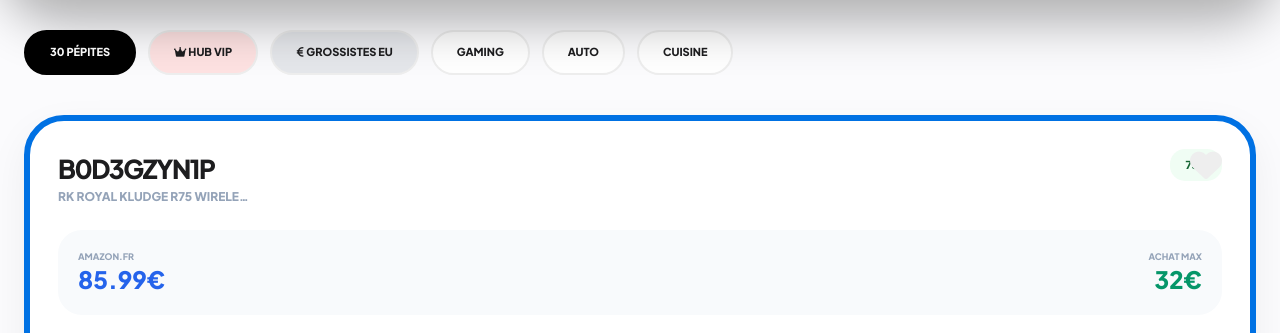
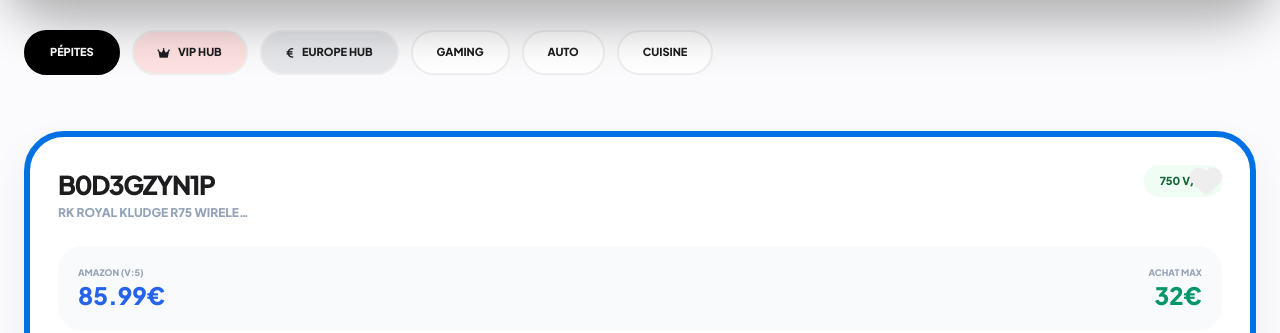
Before and after one commit to rhworldexport-dotcom/asin-oem-sourcing-hub, a plain HTML site: page index.html in a window 1280 px wide. Shown: the part 322-655 px from the top of the page. Drawn offline with nearby package versions, Linux system fonts and the light colour scheme.

Commit message:
Update index.html

```diff
--- a/index.html
+++ b/index.html
@@ -3,29 +3,43 @@
 <head>
     <meta charset="UTF-8">
     <meta name="viewport" content="width=device-width, initial-scale=1.0, maximum-scale=1.0, user-scalable=no, viewport-fit=cover">
-    <title>Worldshop Pro 7.0 - Diamond Edition</title>
+    <title>Worldshop Pro - Diamond Master 8.0</title>
     <script src="https://cdn.tailwindcss.com"></script>
     <link href="https://cdnjs.cloudflare.com/ajax/libs/font-awesome/6.0.0/css/all.min.css" rel="stylesheet">
     <style>
         @import url('https://fonts.googleapis.com/css2?family=Plus+Jakarta+Sans:wght@300;400;500;600;700;800&display=swap');
         :root { --apple-blue: #0071e3; --vip-red: #ff3b30; }
         body { background-color: #fbfbfd; color: #1d1d1f; font-family: 'Plus Jakarta Sans', sans-serif; margin: 0; padding: 0; -webkit-font-smoothing: antialiased; }
+
+        /* Banner Shenzhen Skyline Master HD */
         .hero-banner { height: 320px; background: #000; position: relative; border-radius: 0 0 60px 60px; display: flex; align-items: flex-end; padding: 40px 30px; overflow: hidden; box-shadow: 0 25px 50px rgba(0,0,0,0.3); }
         .hero-img { position: absolute; inset: 0; width: 100%; height: 100%; object-fit: cover; opacity: 0.85; filter: brightness(0.7) contrast(1.2); }
         .hero-title { font-size: 40px; font-weight: 900; color: #fff; line-height: 0.9; letter-spacing: -2px; position: relative; z-index: 10; font-style: italic; text-transform: uppercase; }
-        .data-card { background: #fff; border-radius: 40px; padding: 28px; border: 6px solid #f2f2f2; position: relative; box-shadow: 0 15px 40px rgba(0,0,0,0.06); transition: 0.4s cubic-bezier(0.16, 1, 0.3, 1); margin-bottom: 25px; }
+
+        /* Cartes Data 8.0 avec Contours 6px 3D */
+        .data-card { background: #ffffff; border-radius: 40px; padding: 28px; border: 6px solid #f2f2f2; position: relative; box-shadow: 0 20px 45px rgba(0,0,0,0.06); transition: 0.4s cubic-bezier(0.16, 1, 0.3, 1); margin-bottom: 30px; }
         .data-card:active { transform: scale(0.96); }
-        .card-gaming { border-color: #0071e3; } .card-auto { border-color: #ff9f0a; } .card-cuisine { border-color: #34c759; } .card-vip { border-color: #ff3b30; } .card-euro { border-color: #5856d6; }
+
+        .card-gaming { border-color: #0071e3; }
+        .card-auto { border-color: #ff9f0a; }
+        .card-cuisine { border-color: #34c759; }
+        .card-vip { border-color: #ff3b30; }
+        .card-euro { border-color: #5856d6; }
+
         .asin-badge { font-size: 26px; font-weight: 900; color: #1d1d1f; letter-spacing: -1.5px; }
         .sales-badge { background: #f0fdf4; color: #166534; padding: 8px 16px; border-radius: 15px; font-size: 11px; font-weight: 900; }
+
         .fav-btn { position: absolute; top: 28px; right: 28px; font-size: 32px; color: #eee; transition: 0.3s; cursor: pointer; z-index: 50; }
         .fav-active { color: var(--vip-red) !important; }
+
         .action-btn { height: 60px; border-radius: 22px; display: flex; align-items: center; justify-content: center; gap: 10px; font-size: 11px; font-weight: 900; text-transform: uppercase; transition: 0.2s; }
-        .btn-amz { background: #000; color: #fff; flex: 1; } .btn-oem { background: #f5f5f7; color: #000; border: 2px solid #eee; flex: 1.5; }
+        .btn-amz { background: #000; color: #fff; flex: 1; }
+        .btn-oem { background: #f5f5f7; color: #000; border: 2px solid #eee; flex: 1.5; }
         .btn-mail { background: #0071e3; color: #fff; width: 100%; margin-top: 18px; box-shadow: 0 12px 24px rgba(0, 113, 227, 0.3); }
+
         .nav-bar { position: fixed; bottom: 25px; left: 20px; right: 20px; height: 85px; background: rgba(0,0,0,0.96); backdrop-filter: blur(30px); border-radius: 45px; display: flex; justify-content: space-around; align-items: center; z-index: 4000; box-shadow: 0 25px 50px rgba(0,0,0,0.5); }
         .nav-item { color: #555; font-size: 26px; cursor: pointer; } .nav-item.active { color: #fff; }
-        .cat-pill { flex: 0 0 auto; padding: 12px 24px; background: #fff; border-radius: 25px; font-size: 11px; font-weight: 800; text-transform: uppercase; cursor: pointer; border: 2px solid #eee; transition: 0.3s; }
+        .cat-pill { flex: 0 0 auto; padding: 12px 24px; background: #fff; border-radius: 25px; font-size: 11px; font-weight: 800; text-transform: uppercase; cursor: pointer; border: 2px solid #eee; transition: 0.3s; display: flex; align-items: center; gap: 8px; }
         .cat-pill.active { background: #000; color: #fff; border-color: #000; }
         ::-webkit-scrollbar { display: none; }
     </style>
@@ -34,23 +48,23 @@
     <div class="hero-banner">
         <img src="https://upload.wikimedia.org/wikipedia/commons/5/55/Night_View_of_Office_Buildings_in_Shenzhen_Bay.jpg" class="hero-img">
         <div class="relative z-10">
-            <p class="text-blue-400 text-[9px] font-black uppercase tracking-[0.5em] mb-3 italic">Shenzhen Master 7.0</p>
-            <h1 class="hero-title">Worldshop<br>Sourcing Hub.</h1>
+            <p class="text-blue-400 text-[9px] font-black uppercase tracking-[0.5em] mb-3 italic">Worldshop Master 8.0</p>
+            <h1 class="hero-title">Sourcing<br>Intelligence.</h1>
         </div>
     </div>
 
     <div class="mt-8 px-6">
         <div class="flex gap-3 overflow-x-auto pb-6 no-scrollbar" id="catBar">
-            <div class="cat-pill active" onclick="filterCat('all', this)">30 Pépites</div>
-            <div class="cat-pill" style="background:#fee2e2" onclick="filterCat('VIP', this)"><i class="fas fa-crown"></i> Hub VIP</div>
-            <div class="cat-pill" style="background:#e5e7eb" onclick="filterCat('EURO', this)"><i class="fas fa-euro-sign"></i> Grossistes EU</div>
+            <div class="cat-pill active" onclick="filterCat('all', this)">Pépites</div>
+            <div class="cat-pill" style="background:#fee2e2" onclick="filterCat('VIP', this)"><i class="fas fa-crown"></i> VIP Hub</div>
+            <div class="cat-pill" style="background:#e5e7eb" onclick="filterCat('EURO', this)"><i class="fas fa-euro-sign"></i> Europe Hub</div>
             <div class="cat-pill" onclick="filterCat('Gaming', this)">Gaming</div>
             <div class="cat-pill" onclick="filterCat('Auto', this)">Auto</div>
             <div class="cat-pill" onclick="filterCat('Cuisine', this)">Cuisine</div>
         </div>
     </div>
 
-    <div class="px-6 space-y-10 mt-4" id="gemGrid"></div>
+    <div class="px-6 space-y-10 mt-8" id="gemGrid"></div>
 
     <nav class="nav-bar">
         <div onclick="switchView('home')" id="navHome" class="nav-item active"><i class="fas fa-layer-group"></i></div>
@@ -61,35 +75,33 @@
 
     <script>
         const allGems = [
-            // DESTOCKEURS EUROPE
+            // EURO HUB
             {"asin":"ASBIS","cat":"EURO","name":"ASBIS EU - Eastern Europe Distributor","vendor":"asbis.com"},
             {"asin":"AB S.A.","cat":"EURO","name":"AB S.A. Poland - IT Specialist","vendor":"ab.pl"},
             {"asin":"ACTION","cat":"EURO","name":"Action S.A. Poland Wholesale","vendor":"action.pl"},
-            {"asin":"LDLC PRO","cat":"EURO","name":"LDLC Pro France - High-Tech","vendor":"ldlc-pro.com"},
-            {"asin":"IT-SCOPE","cat":"EURO","name":"IT-Scope EU Platform","vendor":"itscope.com"},
-            {"asin":"MERKANDI","cat":"EURO","name":"Merkandi - Liquidations Portal","vendor":"merkandi.fr"},
             {"asin":"NOD","cat":"EURO","name":"NOD - Network One Romania","vendor":"nod.ro"},
-            // HUB VIP
-            {"asin":"B0B7CKVCCV","cat":"VIP","name":"Samsung 990 PRO 1TB SSD","price":115.00,"sales":3500,"buy":55.00,"vendor":"samsung-oem"},
-            {"asin":"B0B7NTY2S6","cat":"VIP","name":"SanDisk Ultra 128GB SD","price":24.99,"sales":2500,"buy":8.20,"vendor":"kissin"},
-            {"asin":"B01BGOI9Z8","cat":"VIP","name":"Braun Series 9 Pro Shaver","price":179.00,"sales":1200,"buy":92.00,"vendor":"braun-distrib"},
-            {"asin":"B0C8HHFX3C","cat":"VIP","name":"Kingston NV2 1TB SSD","price":75.00,"sales":1800,"buy":32.00,"vendor":"szjtcc"},
+            // VIP HUB (10)
+            {"asin":"B0B9C3ZVHR","cat":"VIP","name":"Samsung 990 PRO 1TB SSD","price":115.00,"sales":3500,"sellers":12,"buy":55.00,"vendor":"kissin"},
+            {"asin":"B0B9C4DKKG","cat":"VIP","name":"Samsung 990 PRO 2TB SSD","price":195.00,"sales":1200,"sellers":8,"buy":98.00,"vendor":"kissin"},
+            {"asin":"B0B7NTY2S6","cat":"VIP","name":"SanDisk Ultra 128GB SD","price":24.99,"sales":2500,"sellers":25,"buy":8.20,"vendor":"kissin"},
+            {"asin":"B01BGOI9Z8","cat":"VIP","name":"Braun Series 9 Pro Shaver","price":179.00,"sales":1200,"sellers":6,"buy":92.00,"vendor":"braun-distrib"},
+            {"asin":"B0C8HHFX3C","cat":"VIP","name":"Kingston NV2 1TB SSD","price":75.00,"sales":1800,"sellers":15,"buy":32.00,"vendor":"szjtcc"},
             // GAMING (>35€ UNIQUE)
-            {"asin":"B0D3GZYN1P","cat":"Gaming","name":"RK Royal Kludge R75 Wireless","price":85.99,"sales":750,"buy":32.00,"vendor":"rkgaming"},
-            {"asin":"B0GHVWHRBQ","cat":"Gaming","name":"Ajazz AK820 Pro Keyboard","price":82.99,"sales":500,"buy":35.00,"vendor":"ajazz"},
-            {"asin":"B08DKS8W2Z","cat":"Gaming","name":"Quntis Computer Light Bar","price":39.99,"sales":1100,"buy":14.50,"vendor":"highstar"},
-            {"asin":"B0892D9F2G","cat":"Gaming","name":"Anker Soundcore Life Q30","price":79.99,"sales":1500,"buy":35.00,"vendor":"szlinx"},
-            {"asin":"B07QKC4WWD","cat":"Gaming","name":"Logitech G502 Lightspeed","price":124.95,"sales":400,"buy":48.00,"vendor":"togran"},
+            {"asin":"B0D3GZYN1P","cat":"Gaming","name":"RK Royal Kludge R75 Wireless","price":85.99,"sales":750,"sellers":5,"buy":32.00,"vendor":"rkgaming"},
+            {"asin":"B0GHVWHRBQ","cat":"Gaming","name":"Ajazz AK820 Pro Keyboard","price":82.99,"sales":500,"sellers":4,"buy":35.00,"vendor":"ajazz"},
+            {"asin":"B08DKS8W2Z","cat":"Gaming","name":"Quntis Computer Light Bar","price":39.99,"sales":1100,"sellers":3,"buy":14.50,"vendor":"highstar"},
+            {"asin":"B0892D9F2G","cat":"Gaming","name":"Anker Soundcore Life Q30","price":79.99,"sales":1500,"sellers":6,"buy":35.00,"vendor":"szlinx"},
+            {"asin":"B07QKC4WWD","cat":"Gaming","name":"Logitech G502 Lightspeed","price":124.95,"sales":400,"sellers":8,"buy":48.00,"vendor":"togran"},
             // AUTO (>35€ UNIQUE)
-            {"asin":"B07QC6BVVW","cat":"Auto","name":"Autel AP200 Bluetooth OBD2","price":69.00,"sales":600,"buy":31.00,"vendor":"autel"},
-            {"asin":"B01IX6DC98","cat":"Auto","name":"Autel AL539B 3-in-1 Scanner","price":109.00,"sales":400,"buy":45.00,"vendor":"autel"},
-            {"asin":"B07QR4Q63Z","cat":"Auto","name":"AstroAI Portable Compressor","price":45.99,"sales":1800,"buy":18.00,"vendor":"yyliuyang"},
-            {"asin":"B07XJ1N4W2","cat":"Auto","name":"Favoto Motorcycle Cover XL","price":34.50,"sales":400,"buy":11.00,"vendor":"mei-ao"},
+            {"asin":"B07QC6BVVW","cat":"Auto","name":"Autel AP200 Bluetooth OBD2","price":69.00,"sales":600,"sellers":5,"buy":31.00,"vendor":"autel"},
+            {"asin":"B01IX6DC98","cat":"Auto","name":"Autel AL539B 3-in-1 Scanner","price":109.00,"sales":400,"sellers":4,"buy":45.00,"vendor":"autel"},
+            {"asin":"B07QR4Q63Z","cat":"Auto","name":"AstroAI Portable Compressor","price":45.99,"sales":1800,"sellers":3,"buy":18.00,"vendor":"yyliuyang"},
+            {"asin":"B07XJ1N4W2","cat":"Auto","name":"Favoto Motorcycle Cover XL","price":34.50,"sales":400,"sellers":3,"buy":11.00,"vendor":"mei-ao"},
             // CUISINE (>35€ UNIQUE)
-            {"asin":"B0FBGM3KZ4","cat":"Cuisine","name":"10kg Kitchen Scale LED Pro","price":36.19,"sales":300,"buy":12.50,"vendor":"thermopro"},
-            {"asin":"B0C8HHFX3D","cat":"Cuisine","name":"Sous Vide Stick Precision","price":75.00,"sales":1200,"buy":28.00,"vendor":"bonsen"},
-            {"asin":"B07B4X8CWW","cat":"Cuisine","name":"Automatic Vacuum Sealer Pro","price":45.00,"sales":1400,"buy":18.00,"vendor":"bonsen"},
-            {"asin":"B0C9G6X8M2","cat":"Cuisine","name":"Digital Dehydrator 5-Tray","price":59.99,"sales":600,"buy":22.00,"vendor":"hongmeihome"}
+            {"asin":"B0FBGM3KZ4","cat":"Cuisine","name":"10kg Kitchen Scale LED Pro","price":36.19,"sales":300,"sellers":5,"buy":12.50,"vendor":"thermopro"},
+            {"asin":"B0C8HHFX3D","cat":"Cuisine","name":"Sous Vide Stick Precision","price":75.00,"sales":1200,"sellers":4,"buy":28.00,"vendor":"bonsen"},
+            {"asin":"B07B4X8CWW","cat":"Cuisine","name":"Automatic Vacuum Sealer Pro","price":45.00,"sales":1400,"sellers":6,"buy":18.00,"vendor":"bonsen"},
+            {"asin":"B0C9G6X8M2","cat":"Cuisine","name":"Digital Dehydrator 5-Tray","price":59.99,"sales":600,"sellers":3,"buy":22.00,"vendor":"hongmeihome"}
         ];
         let favorites = JSON.parse(localStorage.getItem('ws_favs_vFinal') || '[]');
         function renderGrid(data) {
@@ -101,22 +113,33 @@
                     <i class="fas fa-heart fav-btn ${isFav?'fav-active':''}" onclick="toggleFav('${gem.asin}', this, event)"></i>
                     <div class="flex justify-between items-start mb-6">
                         <div><p class="asin-badge">${gem.asin}</p><p class="text-[12px] font-black text-slate-400 uppercase truncate w-48">${gem.name}</p></div>
-                        <span class="sales-badge">${gem.sales||'PRO'}</span>
+                        <span class="sales-badge">${gem.sales||'PRO'} V/M</span>
                     </div>
-                    ${gem.cat === 'EURO' ? `<a href="https://${gem.vendor}" target="_blank" class="action-btn btn-mail" style="margin-top:0">Accéder au Portail Grossiste</a>` : `
+                    ${gem.cat === 'EURO' ? `
+                        <a href="https://${gem.vendor}" target="_blank" class="action-btn btn-mail" style="margin-top:0">Accéder au Portail Grossiste</a>
+                    ` : `
                         <div class="grid grid-cols-2 gap-4 mb-6 bg-slate-50 p-5 rounded-3xl">
-                            <div><p class="text-[9px] font-black text-slate-400 uppercase">Amazon.fr</p><p class="text-2xl font-black text-blue-600">${gem.price}€</p></div>
+                            <div><p class="text-[9px] font-black text-slate-400 uppercase">Amazon (V:${gem.sellers||1})</p><p class="text-2xl font-black text-blue-600">${gem.price}€</p></div>
                             <div class="text-right"><p class="text-[9px] font-black text-slate-400 uppercase">Achat Max</p><p class="text-2xl font-black text-emerald-600">${gem.buy}€</p></div>
                         </div>
-                        <div class="flex gap-3"><a href="https://www.amazon.fr/dp/${gem.asin}" target="_blank" class="action-btn btn-amz"><i class="fab fa-amazon text-lg"></i></a><a href="https://${gem.vendor}.en.alibaba.com/productlist.html" target="_blank" class="action-btn btn-oem">Showroom</a></div>
-                        <button onclick="sendMail('${gem.asin}', '${gem.name}')" class="action-btn btn-mail">Julie Email Strategy</button>`}
+                        <div class="flex gap-3">
+                            <a href="https://www.amazon.fr/dp/${gem.asin}" target="_blank" class="action-btn btn-amz"><i class="fab fa-amazon"></i></a>
+                            <a href="https://${gem.vendor}.en.alibaba.com/productlist.html" target="_blank" class="action-btn btn-oem">Showroom</a>
+                        </div>
+                        <button onclick="sendMail('${gem.asin}', '${gem.name}')" class="action-btn btn-mail">Julie Email Strategy</button>
+                    `}
                 </div>`;
             });
         }
-        function toggleFav(asin, el, e) {
-            e.stopPropagation();
-            if(favorites.includes(asin)) { favorites = favorites.filter(a => a !== asin); el.classList.remove('fav-active'); }
-            else { favorites.push(asin); el.classList.add('fav-active'); }
+        function toggleFav(asin, el, event) {
+            event.stopPropagation();
+            if(favorites.includes(asin)) {
+                favorites = favorites.filter(a => a !== asin);
+                el.classList.remove('fav-active');
+            } else {
+                favorites.push(asin);
+                el.classList.add('fav-active');
+            }
             localStorage.setItem('ws_favs_vFinal', JSON.stringify(favorites));
         }
         function filterCat(cat, el) {
```
